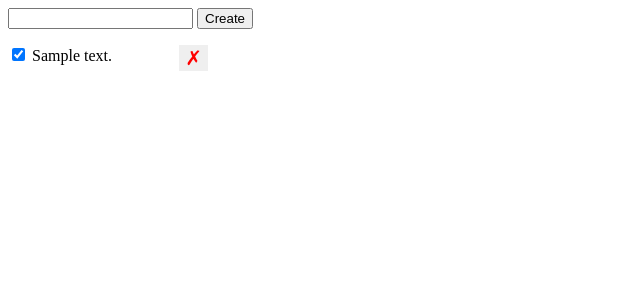
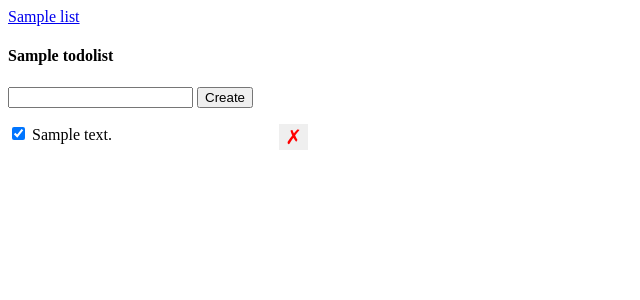
Before and after one commit to HJayZ91/Todolist, a Flask app: template templates/index.html in a window 1280 px wide. Shown: the top 300 px of the page, without its empty margins (0-640 px from the left). Run offline with Flask 2, Linux system fonts and the light colour scheme; tables that the repository leaves empty hold one stand-in row (values such as "Sample post"); the template is opened without the code that fills it: values that come from a table or form of the project are taken from there, most other values are stand-ins (such as "Sample title", 1, 10 or a date in 2020).

Commit message:
changed schema

```diff
--- a/app.py
+++ b/app.py
@@ -59,9 +59,17 @@ def set_completed_todo(todo_id):
         db.session.close()
     return redirect(url_for('index'))
 
+@app.route('/lists/<list_id>')
+def get_list_todos(list_id):
+    return render_template('index.html',
+    list=TodoList.query.all(),
+    active_list=TodoList.query.get(list_id),
+    todos=Todo.query.filter_by(list_id=list_id).order_by('id').all()
+)
+
 @app.route('/')
 def index():
-    return render_template('index.html', data=Todo.query.order_by('id').all())
+    return redirect(url_for('get_list_todos', list_id=1))
 
 if __name__ == '__main__':
     app.run()
--- a/templates/index.html
+++ b/templates/index.html
@@ -9,7 +9,7 @@
                 list-style: none;
                 padding: 0;
                 margin: 0;
-                width: 200px;
+                width: 300px;
             }
             li button {
                 -webkit-apperance: none;
@@ -20,22 +20,44 @@
                 cursor: pointer;
                 font-size: 20px;
             }
+            ul {
+                display: inline-block;
+            }
+            .lists-wrapper, .todos-wrapper {
+                display: inline-block;
+                vertical-align: top;
+            }
         </style>
     </head>
     <body>
+        <div class="list-wrapper">
+            <ul id="lists">
+                {% for list in lists %}
+                <li>
+                    <a href="/lists/{{ list.id }}">
+                        {{ list.name }}
+                    </a>
+                </li>
+                {% endfor %}
+            </ul>
+        </div>
+        <div class="todos-wrapper">
+            <h4>{{ active_list.name }}</h4>
             <form id="form">
                 <input type="text" id="description" name="description" />
                 <input type="submit" value="Create" />
             </form>
             <div id="error" class="hidden">Something went wrong!</div>
             <ul id="todos">
-            {% for d in data %}
-            <li><input class="check-completed" data-id="{{ d.id }}"
-                type="checkbox" {% if d.completed %} checked {% endif %}/> {{ d.description }}
+                {% for todo in todos %}
+                <li>
+                    <input class="check-completed" data-id="{{ todo.id }}"
+                    type="checkbox" {% if todo.completed %} checked {% endif %}/> {{ todo.description }}
                     <button>&cross;</button>
                 </li>
                 {% endfor %}
             </ul>
+        </div>
         <script>
             const checkboxes = document.querySelectorAll('.check-completed');
             for (let i = 0; i < checkboxes.length; i++) {
```
Lines whose indentation alone changed are shown as unchanged.
